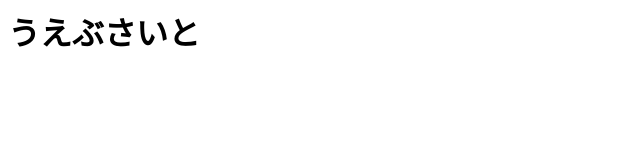
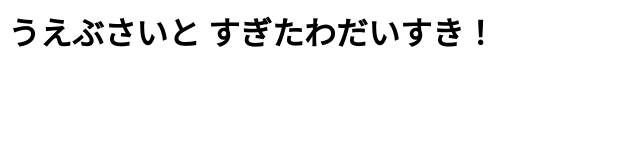
Before and after one commit to horitasousirou/horitasousirou.github.io, a plain HTML site: page index.html in a window 1280 px wide. Shown: the whole page, without its empty margins (0-640 px from the left). Drawn offline with Linux system fonts and the light colour scheme.

Commit message:
Update index.html

```diff
--- a/index.html
+++ b/index.html
@@ -1,6 +1,7 @@
 <html>
   <head></head>
   <body>
-    <h1>うえぶさいと</h1>
+    <h1>うえぶさいと
+    すぎたわだいすき！</h1>
   </body>
 </html>
```
